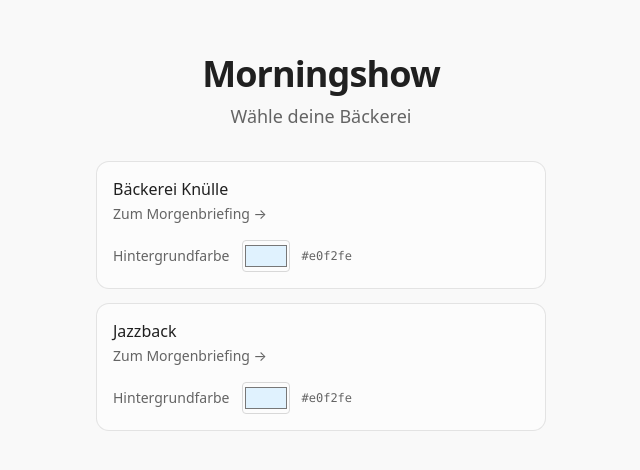
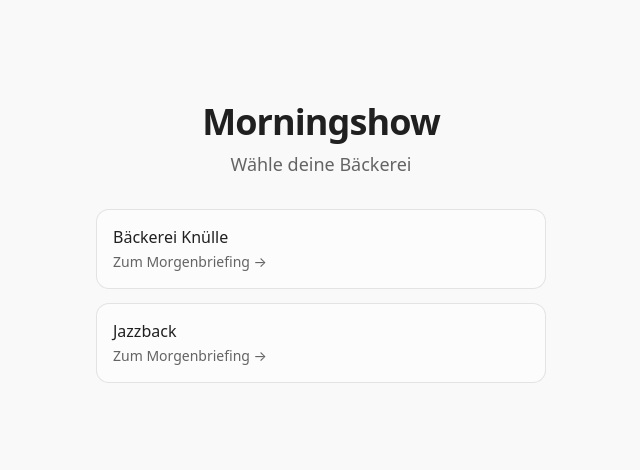
Before and after one commit to ollo2012/morningshow, a Next.js app: page / in a window 1280 px wide. Shown: the part 158-628 px from the top of the page, without its empty margins (319-959 px from the left). Built offline with nearby package versions, Linux system fonts and the light colour scheme.

Commit message:
remove custom coloring

```diff
--- a/app/[baeckerei]/ankuendigung/[index]/page.tsx
+++ b/app/[baeckerei]/ankuendigung/[index]/page.tsx
@@ -43,7 +43,7 @@ export default async function AnkuendigungDetailPage({
         firmenLogo={firmenLogo}
         baeckereiLogo={daten.logo}
         baeckereiName={daten.name}
-        hintergrundFarbe={daten.hintergrundFarbe}
+
         className="flex-1"
       >
         <div className="space-y-4">
--- a/app/[baeckerei]/page.tsx
+++ b/app/[baeckerei]/page.tsx
@@ -12,13 +12,10 @@ export function generateStaticParams() {
 
 export default async function BaeckereiPage({
   params,
-  searchParams,
 }: {
   params: Promise<{ baeckerei: string }>;
-  searchParams: Promise<Record<string, string | string[] | undefined>>;
 }) {
   const { baeckerei: slug } = await params;
-  const query = await searchParams;
   const decoded = decodeURIComponent(slug);
   const daten = baeckereien[decoded];
 
@@ -26,14 +23,10 @@ export default async function BaeckereiPage({
     notFound();
   }
 
-  const farbe =
-    typeof query.farbe === "string" ? query.farbe : daten.hintergrundFarbe;
-
   const logos = {
     firmenLogo,
     baeckereiLogo: daten.logo,
     baeckereiName: daten.name,
-    hintergrundFarbe: farbe,
   };
 
   return (
--- a/app/[baeckerei]/produkt/[index]/page.tsx
+++ b/app/[baeckerei]/produkt/[index]/page.tsx
@@ -38,7 +38,7 @@ export default async function ProduktDetailPage({
         firmenLogo={firmenLogo}
         baeckereiLogo={daten.logo}
         baeckereiName={daten.name}
-        hintergrundFarbe={daten.hintergrundFarbe}
+
         className="flex-1"
       >
         <div className="space-y-4">
--- a/app/page.tsx
+++ b/app/page.tsx
@@ -1,6 +1,3 @@
-"use client";
-
-import { useState } from "react";
 import Link from "next/link";
 import { baeckereien } from "@/lib/data/baeckereien";
 import {
@@ -8,19 +5,9 @@ import {
   CardHeader,
   CardTitle,
   CardDescription,
-  CardContent,
 } from "@/components/ui/card";
 
 export default function Home() {
-  const [farben, setFarben] = useState<Record<string, string>>(() =>
-    Object.fromEntries(
-      Object.entries(baeckereien).map(([slug, daten]) => [
-        slug,
-        daten.hintergrundFarbe,
-      ])
-    )
-  );
-
   return (
     <div className="flex min-h-screen flex-col items-center justify-center gap-8 p-8">
       <div className="text-center">
@@ -31,30 +18,14 @@ export default function Home() {
       </div>
       <div className="grid w-full max-w-md gap-4">
         {Object.entries(baeckereien).map(([slug, daten]) => (
-          <Card key={slug} className="transition-colors hover:bg-muted/50">
-            <Link href={`/${slug}?farbe=${encodeURIComponent(farben[slug])}`}>
+          <Link key={slug} href={`/${slug}`}>
+            <Card className="transition-colors hover:bg-muted/50">
               <CardHeader>
                 <CardTitle>{daten.name}</CardTitle>
                 <CardDescription>Zum Morgenbriefing →</CardDescription>
               </CardHeader>
-            </Link>
-            <CardContent>
-              <label className="flex items-center gap-3 text-sm">
-                <span className="text-muted-foreground">Hintergrundfarbe</span>
-                <input
-                  type="color"
-                  value={farben[slug]}
-                  onChange={(e) =>
-                    setFarben((prev) => ({ ...prev, [slug]: e.target.value }))
-                  }
-                  className="h-8 w-12 cursor-pointer rounded border border-border"
-                />
-                <span className="font-mono text-xs text-muted-foreground">
-                  {farben[slug]}
-                </span>
-              </label>
-            </CardContent>
-          </Card>
+            </Card>
+          </Link>
         ))}
       </div>
     </div>
--- a/components/slide.tsx
+++ b/components/slide.tsx
@@ -7,7 +7,7 @@ interface SlideProps {
   firmenLogo: string;
   baeckereiLogo: string;
   baeckereiName: string;
-  hintergrundFarbe?: string;
+
   children: React.ReactNode;
   className?: string;
   contentClassName?: string;
@@ -20,7 +20,6 @@ export default function Slide({
   firmenLogo,
   baeckereiLogo,
   baeckereiName,
-  hintergrundFarbe = "#e0f2fe",
   children,
   className,
   contentClassName,
@@ -29,9 +28,8 @@ export default function Slide({
   return (
     <section
       id={id}
-      style={{ backgroundColor: hintergrundFarbe }}
       className={cn(
-        "flex h-full w-full shrink-0 snap-center p-3 sm:p-5 md:p-8",
+        "flex h-full w-full shrink-0 snap-center bg-background p-3 sm:p-5 md:p-8",
         className
       )}
     >
--- a/components/slides/ankuendigungen-slide.tsx
+++ b/components/slides/ankuendigungen-slide.tsx
@@ -18,7 +18,6 @@ export default function AnkuendigungenSlide({
   firmenLogo,
   baeckereiLogo,
   baeckereiName,
-  hintergrundFarbe,
 }: AnkuendigungenSlideProps) {
   return (
     <Slide
@@ -27,7 +26,6 @@ export default function AnkuendigungenSlide({
       firmenLogo={firmenLogo}
       baeckereiLogo={baeckereiLogo}
       baeckereiName={baeckereiName}
-      hintergrundFarbe={hintergrundFarbe}
     >
       <div className="space-y-4">
         {data.ankuendigungen.map((item) => (
--- a/components/slides/motivation-slide.tsx
+++ b/components/slides/motivation-slide.tsx
@@ -18,7 +18,6 @@ export default function MotivationSlide({
   firmenLogo,
   baeckereiLogo,
   baeckereiName,
-  hintergrundFarbe,
 }: MotivationSlideProps) {
   return (
     <Slide
@@ -27,7 +26,6 @@ export default function MotivationSlide({
       firmenLogo={firmenLogo}
       baeckereiLogo={baeckereiLogo}
       baeckereiName={baeckereiName}
-      hintergrundFarbe={hintergrundFarbe}
     >
       <div className="space-y-4">
         <Card>
--- a/components/slides/produkt-promotion-slide.tsx
+++ b/components/slides/produkt-promotion-slide.tsx
@@ -20,7 +20,6 @@ export default function ProduktPromotionSlide({
   firmenLogo,
   baeckereiLogo,
   baeckereiName,
-  hintergrundFarbe,
 }: ProduktPromotionSlideProps) {
   return (
     <Slide
@@ -29,7 +28,6 @@ export default function ProduktPromotionSlide({
       firmenLogo={firmenLogo}
       baeckereiLogo={baeckereiLogo}
       baeckereiName={baeckereiName}
-      hintergrundFarbe={hintergrundFarbe}
     >
       <div className="space-y-4">
         {data.produkte.map((produkt) => (
--- a/components/slides/types.ts
+++ b/components/slides/types.ts
@@ -2,5 +2,4 @@ export interface SlideLogos {
   firmenLogo: string;
   baeckereiLogo: string;
   baeckereiName: string;
-  hintergrundFarbe?: string;
 }
--- a/components/slides/uebersicht-slide.tsx
+++ b/components/slides/uebersicht-slide.tsx
@@ -24,7 +24,6 @@ export default function UebersichtSlide({
   firmenLogo,
   baeckereiLogo,
   baeckereiName,
-  hintergrundFarbe,
 }: UebersichtSlideProps) {
   return (
     <Slide
@@ -34,7 +33,6 @@ export default function UebersichtSlide({
       firmenLogo={firmenLogo}
       baeckereiLogo={baeckereiLogo}
       baeckereiName={baeckereiName}
-      hintergrundFarbe={hintergrundFarbe}
     >
       <div className="flex flex-col gap-6">
         {/* Produkte */}
--- a/lib/data/baeckereien/index.ts
+++ b/lib/data/baeckereien/index.ts
@@ -8,7 +8,6 @@ import * as jazzback from "./jazzback";
 export interface BaeckereiDaten {
   name: string;
   logo: string;
-  hintergrundFarbe: string;
   motivation: MotivationData;
   produktPromotion: ProduktPromotionData;
   ankuendigungen: AnkuendigungenData;
@@ -22,13 +21,13 @@ export const baeckereien: Record<string, BaeckereiDaten> = {
   knülle: {
     name: "Bäckerei Knülle",
     logo: "/logos/bakery_knuelle.jpg",
-    hintergrundFarbe: "#e0f2fe",
+
     ...knuelle,
   },
   jazzback: {
     name: "Jazzback",
     logo: "/logos/jazzback.svg",
-    hintergrundFarbe: "#e0f2fe",
+
     ...jazzback,
   },
 };
```
